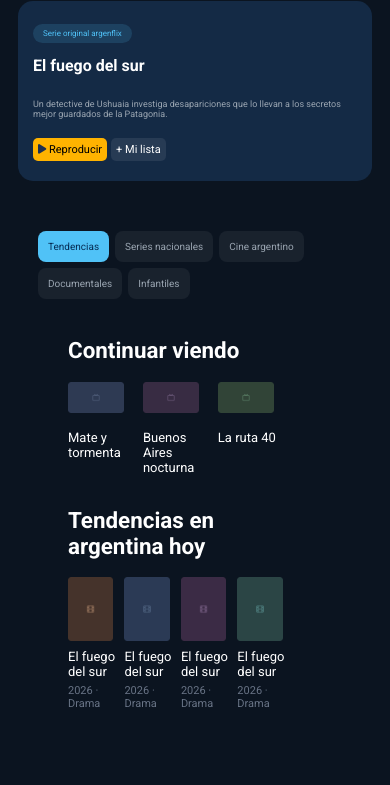
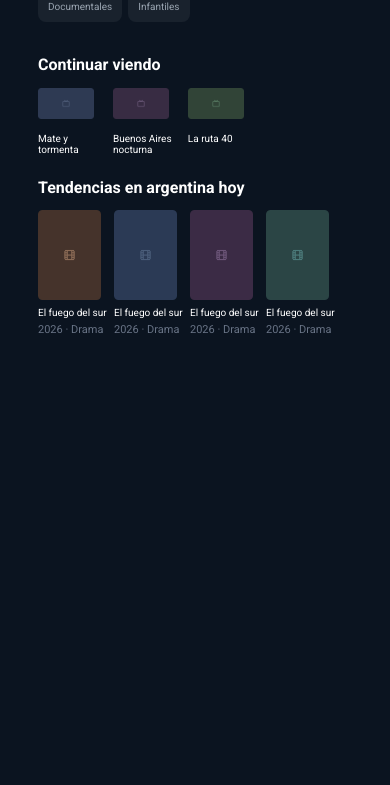
Before and after one commit to ivandacosta/pre-entrega-argenflix, a plain HTML site: page index.html in a window 390 px wide. Shown: the part 86-871 px from the top of the page. After the commit the page ends 844 px from the top, so only its background shows below. Drawn offline with Linux system fonts and the light colour scheme; files whose address does not match are found by name.

Commit message:
Fix responsive

```diff
--- a/css/style.css
+++ b/css/style.css
@@ -5,6 +5,10 @@
 }
 a{
     text-decoration: none;
+}
+
+#headermobile{
+    display: none;
 }
 header {
     display: flex;
@@ -75,8 +79,6 @@ body{
 
 .destacados{
     display: flex;
-
-    margin: 20px 30px;
     padding: 20px 30px;
     color: white;
     background-color: #142A45;
@@ -127,7 +129,7 @@ body{
 }
 
 .principal{
-    margin: 50px 30px;
+    padding: 20px 0;
 }
 
 .buscador {
@@ -162,7 +164,6 @@ body{
 }
 
 .continuar_viendo{
-    margin: 0px 30px;
     padding: 20px 0px;
     width: 70%;
     color: white;
@@ -187,35 +188,50 @@ body{
     font-size: 11px;
     color: #687385
 }
+
+main{
+    margin: 20px 30px;
+}
+
 @media (max-width:755px){
     .logo{width: 150px;}
     .navbar_izq{font-size: 14px;}
-    .destacados{margin: 10px 20px; padding: 10px 20px;}
+    .destacados{padding: 10px 20px;}
     .buscador{gap: 10px;}
     .buscador a{font-size: 11px;}
     .continuar_viendo h2{font-size: 1.4em;}
     .recomendaciones h2{font-size: 1.2em;}
     .recomendaciones p{font-size: 13px;}
-    #reproducir{padding: 10px 20px;}
+    #reproducir{padding: 10px 20px}
     #milista{padding: 10px 20px;}
     .grid-peliculas p{font-size: 13px;}
     .grid-nacionales{font-size: 13px;}
 }
 
 @media (max-width:652px){
-    .logo{width: 150px;}
     .navbar_izq{font-size: 11px;}
-    .destacados{margin: 10px 10px; padding: 10px 5px;}
+    .destacados{padding: 10px 10px; width: 70%;}
     .buscador{gap: 6px;}
     .principal .buscador a{ font-size: 10px;}
-    .continuar_viendo h2{font-size: 1.4em;}
+    .continuar_viendo h2{font-size: 1em;}
     .recomendaciones h2{font-size: 1em;}
     .recomendaciones p{font-size: 9px;}
-    .recomendaciones{margin: 10px;}
-    #t-personalizado{padding: 5px 10px; font-size: 8px;}
-    #reproducir{padding: 5px 5px; font-size: 11px;}
+    .recomendaciones{padding: 10px 20px;}
+    #t-personalizado{padding: 10px 10px; font-size: 8px;}
+    #reproducir{padding: 5px 5px; font-size: 10px;}
     #milista{padding: 5px 5px; font-size: 11px;}
     .grid-peliculas p{font-size: 13px;}
-    .grid-nacionales{font-size: 13px;}
-    .destacados img{display: none;}
+    .grid-nacionales .nacionales{height: 90px;width: 70px;}
+    .grid-nacionales{font-size: 10px;}
+    .imagen_destacados{margin: auto;}
+    .destacados img{width: 130px;}
+    .pelicula p{font-size: 10px;}
+    .tendencias h2 {font-size: 1em;}
+
 }
+
+@media (max-width: 594px){
+    header{display: none;}
+    .destacados{display: none;}
+    #headermobile{display:inline}
+}
--- a/index.html
+++ b/index.html
@@ -7,7 +7,6 @@
     <title>Argenflix</title>
 </head>
 <body>
-    <!--Barra de navegacion-->
    <header>
   <div class="header-izq">
     <div class="logoprincipal">
@@ -21,6 +20,12 @@
         <li><a href="./pages/milista.html">Mi lista</a></li>
     </ul>
   </div>
+
+  <section id="headermobile">
+    <div class="navmobile">
+
+  </div>
+  </section>
 
   <div class="header-der">
       <ul class="navbar_der">
```
